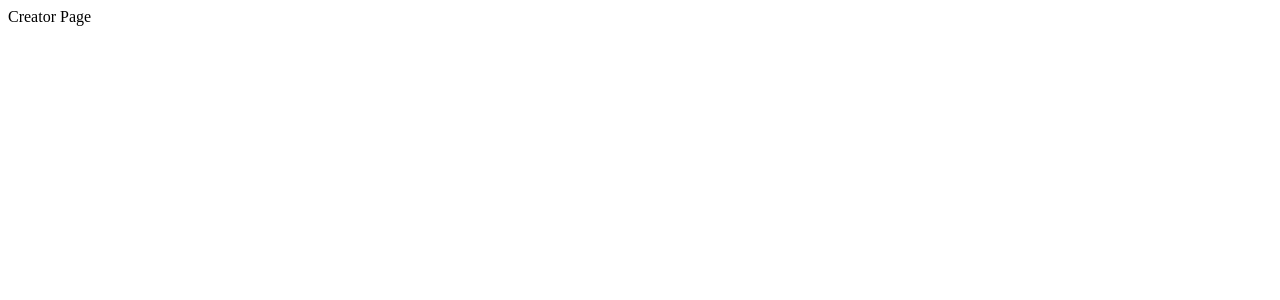
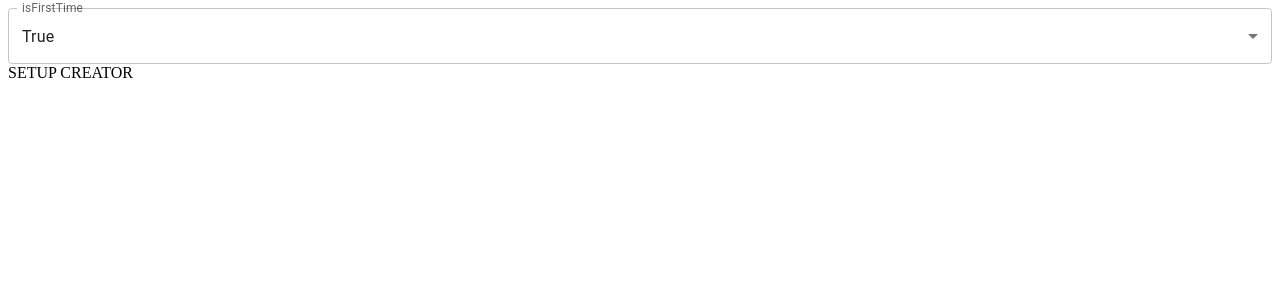
Before and after one commit to cmalex23/hackathon2023, a Next.js app in the folder client/: page /dashboard/creator in a window 1280 px wide. Shown: the top 300 px of the page. Built offline with nearby package versions, Linux system fonts and the light colour scheme.

Commit message:
feat(client) create mock for creator dashboard

```diff
--- /dev/null
+++ b/client/components/CreatorDashboard/EditCreator/index.tsx
@@ -0,0 +1,7 @@
+import React from 'react';
+
+const EditCreator = () => {
+  return <div>EDIT CREATOR</div>;
+};
+
+export default EditCreator;
--- /dev/null
+++ b/client/components/CreatorDashboard/SetUpCreator/index.tsx
@@ -0,0 +1,7 @@
+import React from 'react';
+
+const SetUpCreator = () => {
+  return <div>SETUP CREATOR</div>;
+};
+
+export default SetUpCreator;
--- /dev/null
+++ b/client/components/CreatorDashboard/index.ts
@@ -0,0 +1,2 @@
+export { default as SetUpCreator } from './SetUpCreator';
+export { default as EditCreator } from './EditCreator';
--- a/client/pages/dashboard/creator.tsx
+++ b/client/pages/dashboard/creator.tsx
@@ -1,22 +1,46 @@
-import React from 'react';
-import { walletConnectV2ProjectId } from '../../config';
-import { routeNames } from '../../routes';
-import { AuthRedirectWrapper } from '../../components/AuthRedirectWrapper';
+import React, { useState } from 'react';
 import Head from 'next/head';
-import dynamic from 'next/dynamic';
+
+import Box from '@mui/material/Box';
+import InputLabel from '@mui/material/InputLabel';
+import MenuItem from '@mui/material/MenuItem';
+import FormControl from '@mui/material/FormControl';
+import Select from '@mui/material/Select';
+
+import { SetUpCreator, EditCreator } from '../../components/CreatorDashboard';
 
 const CreatorDashboardPage = () => {
+  const [isFirstTime, setisFirstTime] = useState(true);
+
   return (
     <>
       <Head>
-        <title>Create Next App</title>
+        <title>Creator Dashboard</title>
         <meta name='description' content='Creator dashboard' />
         <meta name='viewport' content='width=device-width, initial-scale=1' />
         <link rel='icon' href='/favicon.ico' />
       </Head>
       <main className='mt-5'>
-        <div className='home d-flex flex-fill align-items-center'>
-          Creator Page
+        <div className='home d-flex flex-fill align-items-center justify-content-center'>
+          {/* TODO remove box when api is working */}
+          <Box sx={{ minWidth: 120 }}>
+            <FormControl fullWidth>
+              <InputLabel id='demo-simple-select-label'>isFirstTime</InputLabel>
+              <Select
+                labelId='demo-simple-select-label'
+                id='demo-simple-select'
+                value={isFirstTime ? 'true' : 'false'}
+                label='Age'
+                onChange={(e) =>
+                  setisFirstTime(e.target.value === 'true' ? true : false)
+                }
+              >
+                <MenuItem value={'true'}>True</MenuItem>
+                <MenuItem value={'false'}>False</MenuItem>
+              </Select>
+            </FormControl>
+          </Box>
+          {isFirstTime ? <SetUpCreator /> : <EditCreator />}
         </div>
       </main>
     </>
```
